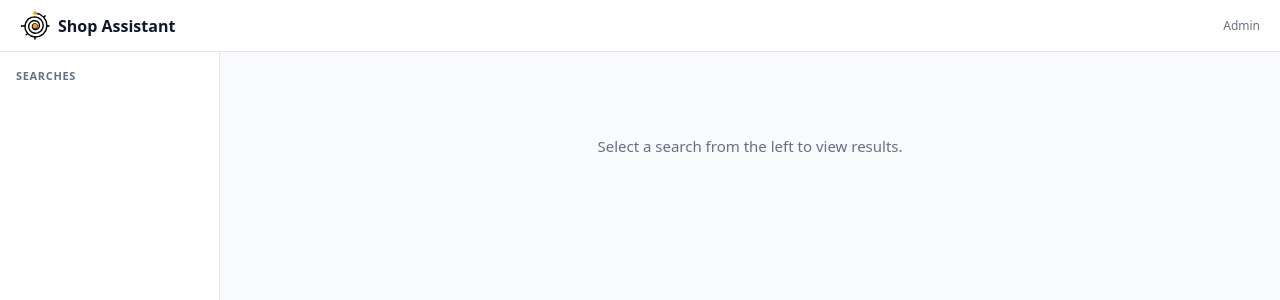
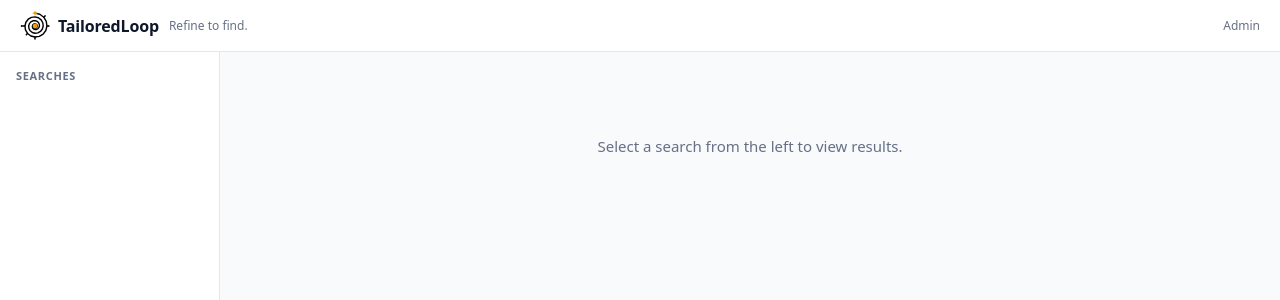
Before and after one commit to katyanotkin/shop_assistant, a FastAPI app: page / in a window 1280 px wide. Shown: the top 300 px of the page. Run offline with FastAPI, Linux system fonts and the light colour scheme; data that the repository does not hold is empty; parts of the project's set-up code (start-up, migrations or seed data) failed here and were passed over.

Commit message:
Rebrand to TailoredLoop; centralize name in core/brand.py
- core/brand.py: single source of truth for APP_NAME / APP_MOTTO
- main.py: _inject_brand() replaces __APP_NAME__ / __APP_MOTTO__ in HTML at startup
- Templates use placeholders; topbar shows brand + motto with distinct styles
- manifest.json, README, PRODUCT.md, CLAUDE.md updated to TailoredLoop
- Docs reframed: web-first product, CLI demoted to dev/testing tool

Co-Authored-By: Claude Sonnet 4.6 <noreply@anthropic.com>

```diff
--- /dev/null
+++ b/core/brand.py
@@ -0,0 +1,2 @@
+APP_NAME = "TailoredLoop"
+APP_MOTTO = "Refine to find."
--- a/web/main.py
+++ b/web/main.py
@@ -7,16 +7,22 @@ from fastapi.staticfiles import StaticFiles
 from pydantic import BaseModel, Field
 
 import core.firestore_client as fc
+from core.brand import APP_MOTTO, APP_NAME
 from core.generator import generate_search_config
 from core.runner import run_search
 from core.settings import Settings
 
 _settings = Settings()
-app = FastAPI(title="Shop Assistant")
+app = FastAPI(title=APP_NAME)
 app.mount("/static", StaticFiles(directory=Path(__file__).parent / "static"), name="static")
 
-_HTML = (Path(__file__).parent / "templates" / "index.html").read_text()
-_ADMIN_HTML = (Path(__file__).parent / "templates" / "admin.html").read_text()
+
+def _inject_brand(html: str) -> str:
+    return html.replace("__APP_NAME__", APP_NAME).replace("__APP_MOTTO__", APP_MOTTO)
+
+
+_HTML = _inject_brand((Path(__file__).parent / "templates" / "index.html").read_text())
+_ADMIN_HTML = _inject_brand((Path(__file__).parent / "templates" / "admin.html").read_text())
 
 
 def _admin_token() -> str:
--- a/web/static/app.css
+++ b/web/static/app.css
@@ -53,9 +53,20 @@ body {
   display: flex;
   align-items: center;
   gap: 8px;
-  font-weight: 600;
+  color: var(--text-main);
+}
+
+.topbar-brand {
+  font-weight: 700;
   font-size: 16px;
-  color: var(--text-main);
+  letter-spacing: -0.01em;
+}
+
+.topbar-motto {
+  font-size: 12px;
+  font-weight: 400;
+  color: var(--text-muted);
+  padding-left: 2px;
 }
 
 .topbar-logo-img {
--- a/web/templates/admin.html
+++ b/web/templates/admin.html
@@ -3,13 +3,19 @@
 <head>
   <meta charset="UTF-8">
   <meta name="viewport" content="width=device-width, initial-scale=1.0">
-  <title>Admin — Shop Assistant</title>
+  <title>Admin — __APP_NAME__</title>
   <link rel="stylesheet" href="/static/app.css">
   <link rel="stylesheet" href="/static/admin.css">
+  <link rel="icon" type="image/svg+xml" href="/static/shpopassistant.svg">
+  <meta name="theme-color" content="#F59E0B">
 </head>
 <body>
   <header class="topbar">
-    <span class="topbar-logo">Shop Assistant</span>
+    <span class="topbar-logo">
+      <img src="/static/shpopassistant.svg" alt="" class="topbar-logo-img" width="30" height="30">
+      <span class="topbar-brand">__APP_NAME__</span>
+      <span class="topbar-motto">__APP_MOTTO__</span>
+    </span>
     <nav class="topbar-nav">
       <a href="/" class="topbar-link">Results</a>
       <span class="topbar-link active">Admin</span>
--- a/web/templates/index.html
+++ b/web/templates/index.html
@@ -3,7 +3,7 @@
 <head>
   <meta charset="UTF-8">
   <meta name="viewport" content="width=device-width, initial-scale=1.0">
-  <title>Shop Assistant</title>
+  <title>__APP_NAME__ — __APP_MOTTO__</title>
   <link rel="stylesheet" href="/static/app.css">
   <link rel="icon" type="image/svg+xml" href="/static/shpopassistant.svg">
   <link rel="manifest" href="/static/manifest.json">
@@ -13,7 +13,8 @@
   <header class="topbar">
     <span class="topbar-logo">
       <img src="/static/shpopassistant.svg" alt="" class="topbar-logo-img" width="30" height="30">
-      Shop Assistant
+      <span class="topbar-brand">__APP_NAME__</span>
+      <span class="topbar-motto">__APP_MOTTO__</span>
     </span>
     <a href="/admin" class="topbar-admin-link">Admin</a>
   </header>
```
Also changed, not shown: CLAUDE.md (+6 -9 lines), PRODUCT.md (+2 -2 lines), README.md, web/static/manifest.json.
